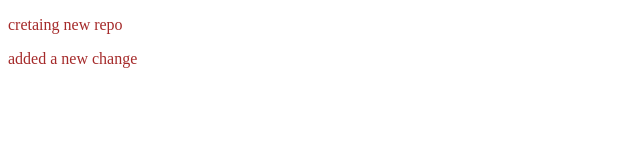
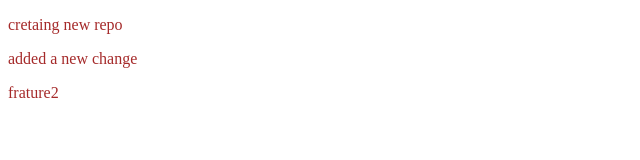
Before and after one commit to Arbazkhan-git/localrepo, a plain HTML site: page index.html in a window 1280 px wide. Shown: the full height of the page, 0-640 px from the left. Drawn offline with Linux system fonts and the light colour scheme.

Commit message:
feature2

```diff
--- a/index.html
+++ b/index.html
@@ -10,6 +10,6 @@
 
     <p>cretaing new repo</p>
 <p> added a new change</p>
-
+<p>frature2</p>
 </body>
 </html>
```
